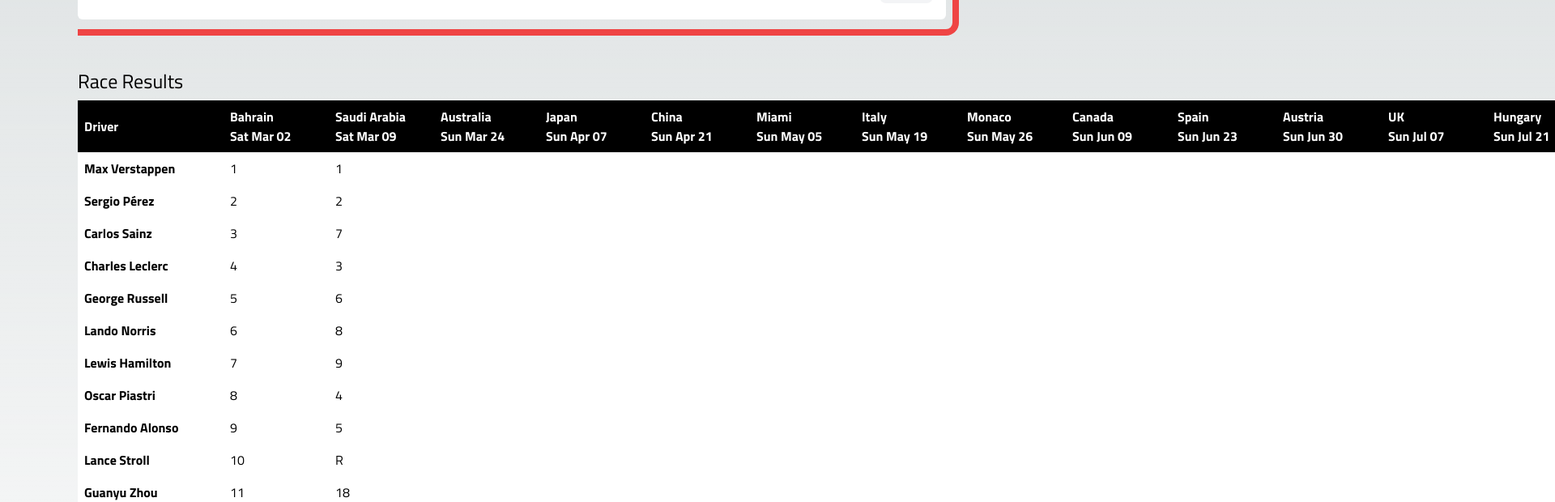
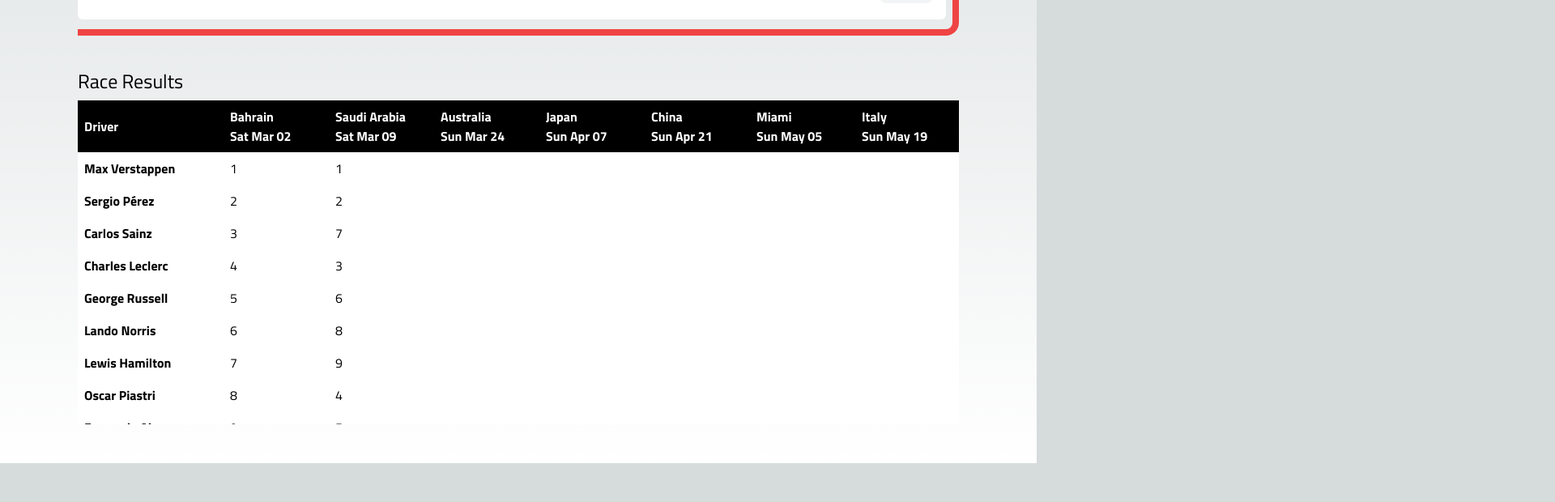
Before and after one commit to antolen/formuladraft, a Next.js app: page / in a window 1280 px wide. Shown: the part 440-1060 px from the top of the page at 81% size, 1920 px wide, since content can reach past the window. After the commit the page ends 1012 px from the top, so only its background shows below. Built offline with nearby package versions, Linux system fonts and the light colour scheme.

Commit message:
fix dark mode

```diff
--- a/app/page.tsx
+++ b/app/page.tsx
@@ -22,13 +22,13 @@ export default function Home() {
   const peopleKeys = Object.keys(pointsByPerson).sort((a, b) => pointsByPerson[b] - pointsByPerson[a]);
 
   return (
-    <main className="min-h-screen p-8 sm:p-24 sm:py-12">
+    <main className="min-h-screen p-8 sm:p-24 sm:py-12 overflow-hidden">
       <section className="mb-10 pt-2 pb-2 pr-2 border-red-500 border-t-8 border-r-8 border-b-8 rounded-r-2xl  ">
       <h1 className="text-3xl mb-2">Draft Results</h1>
 
       <ul>
         {peopleKeys.map((team, index) => (
-          <li className="flex bg-white my-1 py-5 px-4 rounded-md" key={team}>
+          <li className="flex text-black bg-white my-1 py-5 px-4 rounded-md" key={team}>
             <span className="text-xs self-center font-bold mr-3">{index + 1}</span>
             <span className="text-lg bold font-bold flex-1">{team}</span>
             <span className="bg-gray-100 rounded-lg overflow-hidden py-1 px-3 text-sm">
@@ -40,12 +40,13 @@ export default function Home() {
       </section>
 
       <h2 className="text-2xl mb-2">Race Results</h2>
-      <table className="w-full text-left whitespace-nowrap table-fixed p-2">
-        <thead className="bg-black text-white w-full">
+      <section className="w-full h-[400px] overflow-scroll">
+        <table className="w-full bg-white text-left whitespace-nowrap table-fixed p-2">
+          <thead className="text-white w-full">
             <tr className="w-full mb-4">
-            <th className="bg-black p-2 p-2 sticky left-0 z-10 w-[180px]">Driver</th>
+              <th className="bg-black p-2 p-2 sticky left-0 top-0 z-20 w-[180px]">Driver</th>
               {allRaces.MRData.RaceTable.Races.map((race) => (
-              <th key={race.raceName} className="p-2 whitespace-nowrap sticky  top-0 w-[130px]">
+                <th key={race.raceName} className="bg-black p-2 whitespace-nowrap sticky z-5 top-0 w-[130px]">
                   {getRaceLocation(race.Circuit.Location)}
                   <br />
                   {new Date(race.date.split('-').join(',')).toDateString().replace('2024', '')}
@@ -53,9 +54,9 @@ export default function Home() {
               ))}
             </tr>
           </thead>
-        <tbody>
+          <tbody className="text-black">
             {Object.keys(driverStats).map((driver) => (
-            <tr key={driver} className="bg-white rounded m-2">
+              <tr key={driver} className="rounded m-2">
                 <th className="sticky left-0 w-[180px] p-2 z-10 bg-white">{driver}</th>
                 {Object.keys(driverStats[driver]).map((points) => (
                   <td key={`${driver}-${points}`} className="p-2 w-[130px]">{driverStats[driver][points]}</td>
@@ -69,6 +70,7 @@ export default function Home() {
             ))}
           </tbody>
         </table>
+      </section>
     </main>
   );
 }
```
Lines whose indentation alone changed are shown as unchanged.
